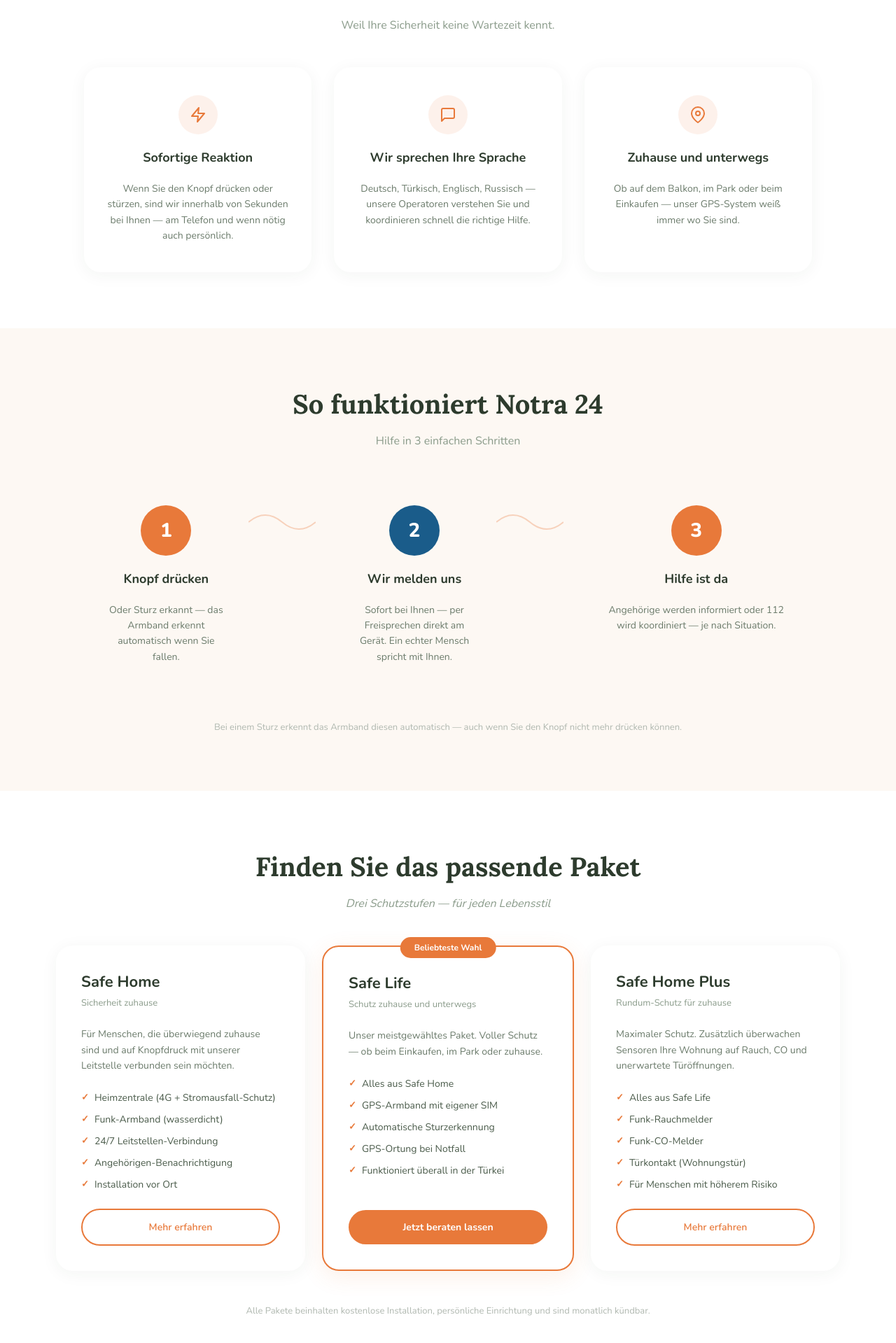
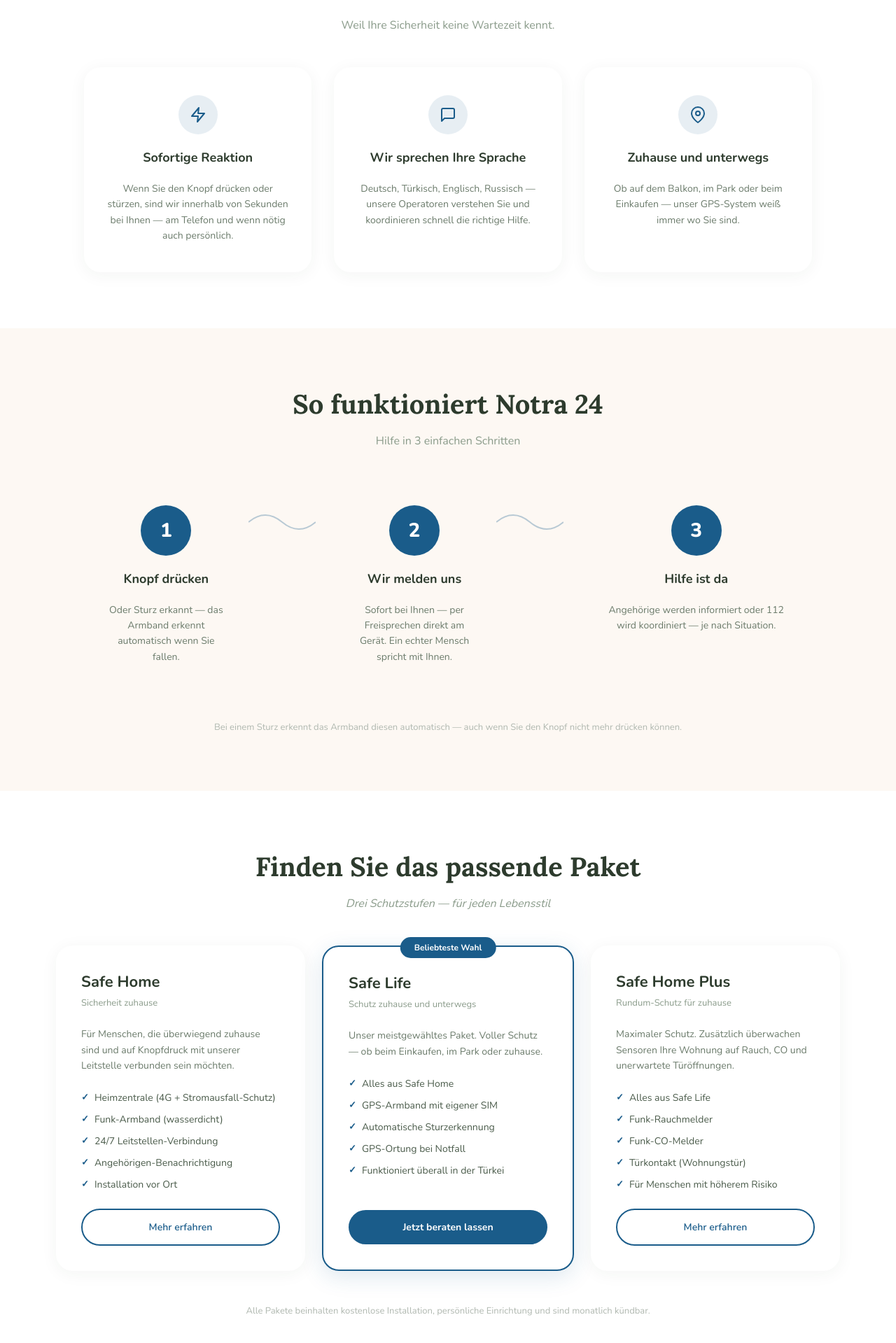
Before and after one commit to VISMA-Enterprise/notra24-website, a Next.js app: page / in a window 1280 px wide. Shown: the part 817-2736 px from the top of the page at 70% size. Built offline with nearby package versions, Linux system fonts and the light colour scheme.

Commit message:
fix: unified blue color scheme from logo, nav links to right

```diff
--- a/src/app/page.tsx
+++ b/src/app/page.tsx
@@ -9,7 +9,7 @@
   <svg width={size} height={size} viewBox="0 0 24 24" fill={fill}><path d="M20.84 4.61a5.5 5.5 0 00-7.78 0L12 5.67l-1.06-1.06a5.5 5.5 0 00-7.78 7.78l1.06 1.06L12 21.23l7.78-7.78 1.06-1.06a5.5 5.5 0 000-7.78z" stroke={color} strokeWidth="2" fill={fill}/></svg>
 );
 
-const Check = () => <span style={{ color: "#E8793A", fontWeight: 700, fontSize: 13 }}>✓</span>;
+const Check = () => <span style={{ color: "#1A5C8A", fontWeight: 700, fontSize: 13 }}>✓</span>;
 
 const FAQs = [
   { q: "Muss ich einen Vertrag unterschreiben?", a: "Nein, Notra 24 ist monatlich kündbar, ohne lange Vertragslaufzeiten." },
@@ -36,14 +36,14 @@
           {["Angebot","So funktioniert's","Pakete","Über uns","Kontakt"].map(l => (
             <a key={l} href={`#${l.toLowerCase().replace(/[^a-z]/g,"")}`} style={{ color: "#5A6B5A", fontSize: 14, textDecoration: "none" }}>{l}</a>
           ))}
-        </div>
-        <div style={{ display: "flex", alignItems: "center", gap: 16 }}>
+          <div style={{ display: "flex", alignItems: "center", gap: 16, marginLeft: 16 }}>
           <div style={{ display: "flex", gap: 4 }}>
             {["DE","TR","EN","RU"].map((lang,i) => (
               <span key={lang} style={{ padding: "4px 8px", fontSize: 12, fontWeight: i===0?700:400, color: i===0?"#fff":"#8A9B8A", backgroundColor: i===0?"#1A5C8A":"transparent", borderRadius: 4 }}>{lang}</span>
             ))}
           </div>
           <a href="#kontakt" style={{ backgroundColor: "#1A5C8A", color: "#fff", padding: "12px 24px", borderRadius: 24, fontSize: 14, fontWeight: 700, textDecoration: "none" }}>Jetzt beraten lassen</a>
+          </div>
         </div>
       </nav>
 
@@ -88,12 +88,12 @@
         </div>
         <div style={{ display: "flex", gap: 32, width: "100%" }}>
           {[
-            { icon: <svg width="24" height="24" viewBox="0 0 24 24" fill="none"><path d="M13 2L3 14h9l-1 8 10-12h-9l1-8z" stroke="#E8793A" strokeWidth="2" strokeLinecap="round" strokeLinejoin="round"/></svg>, title: "Sofortige Reaktion", desc: "Wenn Sie den Knopf drücken oder stürzen, sind wir innerhalb von Sekunden bei Ihnen — am Telefon und wenn nötig auch persönlich." },
-            { icon: <svg width="24" height="24" viewBox="0 0 24 24" fill="none"><path d="M21 15a2 2 0 01-2 2H7l-4 4V5a2 2 0 012-2h14a2 2 0 012 2z" stroke="#E8793A" strokeWidth="2" strokeLinecap="round" strokeLinejoin="round"/></svg>, title: "Wir sprechen Ihre Sprache", desc: "Deutsch, Türkisch, Englisch, Russisch — unsere Operatoren verstehen Sie und koordinieren schnell die richtige Hilfe." },
-            { icon: <svg width="24" height="24" viewBox="0 0 24 24" fill="none"><path d="M21 10c0 7-9 13-9 13s-9-6-9-13a9 9 0 0118 0z" stroke="#E8793A" strokeWidth="2"/><circle cx="12" cy="10" r="3" stroke="#E8793A" strokeWidth="2"/></svg>, title: "Zuhause und unterwegs", desc: "Ob auf dem Balkon, im Park oder beim Einkaufen — unser GPS-System weiß immer wo Sie sind." },
+            { icon: <svg width="24" height="24" viewBox="0 0 24 24" fill="none"><path d="M13 2L3 14h9l-1 8 10-12h-9l1-8z" stroke="#1A5C8A" strokeWidth="2" strokeLinecap="round" strokeLinejoin="round"/></svg>, title: "Sofortige Reaktion", desc: "Wenn Sie den Knopf drücken oder stürzen, sind wir innerhalb von Sekunden bei Ihnen — am Telefon und wenn nötig auch persönlich." },
+            { icon: <svg width="24" height="24" viewBox="0 0 24 24" fill="none"><path d="M21 15a2 2 0 01-2 2H7l-4 4V5a2 2 0 012-2h14a2 2 0 012 2z" stroke="#1A5C8A" strokeWidth="2" strokeLinecap="round" strokeLinejoin="round"/></svg>, title: "Wir sprechen Ihre Sprache", desc: "Deutsch, Türkisch, Englisch, Russisch — unsere Operatoren verstehen Sie und koordinieren schnell die richtige Hilfe." },
+            { icon: <svg width="24" height="24" viewBox="0 0 24 24" fill="none"><path d="M21 10c0 7-9 13-9 13s-9-6-9-13a9 9 0 0118 0z" stroke="#1A5C8A" strokeWidth="2"/><circle cx="12" cy="10" r="3" stroke="#1A5C8A" strokeWidth="2"/></svg>, title: "Zuhause und unterwegs", desc: "Ob auf dem Balkon, im Park oder beim Einkaufen — unser GPS-System weiß immer wo Sie sind." },
           ].map(c => (
             <div key={c.title} style={{ flex: 1, display: "flex", flexDirection: "column", alignItems: "center", gap: 20, padding: "40px 32px", backgroundColor: "#fff", borderRadius: 24, boxShadow: "0 4px 24px rgba(45,59,45,0.05)" }}>
-              <div style={{ width: 56, height: 56, borderRadius: "50%", backgroundColor: "#E8793A1A", display: "flex", alignItems: "center", justifyContent: "center" }}>{c.icon}</div>
+              <div style={{ width: 56, height: 56, borderRadius: "50%", backgroundColor: "#1A5C8A1A", display: "flex", alignItems: "center", justifyContent: "center" }}>{c.icon}</div>
               <h3 style={{ fontSize: 18, fontWeight: 700, color: "#2D3B2D" }}>{c.title}</h3>
               <p style={{ fontSize: 14, lineHeight: 1.6, color: "#6B7B6B", textAlign: "center" }}>{c.desc}</p>
             </div>
@@ -109,9 +109,9 @@
         </div>
         <div style={{ display: "flex", alignItems: "flex-start", gap: 24, width: "100%" }}>
           {[
-            { num: "1", bg: "#E8793A", title: "Knopf drücken", desc: "Oder Sturz erkannt — das Armband erkennt automatisch wenn Sie fallen." },
+            { num: "1", bg: "#1A5C8A", title: "Knopf drücken", desc: "Oder Sturz erkannt — das Armband erkennt automatisch wenn Sie fallen." },
             { num: "2", bg: "#1A5C8A", title: "Wir melden uns", desc: "Sofort bei Ihnen — per Freisprechen direkt am Gerät. Ein echter Mensch spricht mit Ihnen." },
-            { num: "3", bg: "#E8793A", title: "Hilfe ist da", desc: "Angehörige werden informiert oder 112 wird koordiniert — je nach Situation." },
+            { num: "3", bg: "#1A5C8A", title: "Hilfe ist da", desc: "Angehörige werden informiert oder 112 wird koordiniert — je nach Situation." },
           ].map((s, i) => (
             <div key={s.num} style={{ display: "flex", alignItems: "flex-start", flex: 1 }}>
               <div style={{ flex: 1, display: "flex", flexDirection: "column", alignItems: "center", gap: 20, padding: 32 }}>
@@ -119,7 +119,7 @@
                 <h3 style={{ fontSize: 18, fontWeight: 700, color: "#2D3B2D" }}>{s.title}</h3>
                 <p style={{ fontSize: 14, lineHeight: 1.6, color: "#6B7B6B", textAlign: "center" }}>{s.desc}</p>
               </div>
-              {i < 2 && <div style={{ paddingTop: 36, flexShrink: 0 }}><svg width="96" height="40" viewBox="0 0 96 40"><path d="M0,20 Q24,0 48,20 Q72,40 96,20" stroke="#E8793A" strokeWidth="2" fill="none" opacity="0.3"/></svg></div>}
+              {i < 2 && <div style={{ paddingTop: 36, flexShrink: 0 }}><svg width="96" height="40" viewBox="0 0 96 40"><path d="M0,20 Q24,0 48,20 Q72,40 96,20" stroke="#1A5C8A" strokeWidth="2" fill="none" opacity="0.3"/></svg></div>}
             </div>
           ))}
         </div>
@@ -138,14 +138,14 @@
             { name: "Safe Life", sub: "Schutz zuhause und unterwegs", desc: "Unser meistgewähltes Paket. Voller Schutz — ob beim Einkaufen, im Park oder zuhause.", features: ["Alles aus Safe Home","GPS-Armband mit eigener SIM","Automatische Sturzerkennung","GPS-Ortung bei Notfall","Funktioniert überall in der Türkei"], cta: "Jetzt beraten lassen", hl: true },
             { name: "Safe Home Plus", sub: "Rundum-Schutz für zuhause", desc: "Maximaler Schutz. Zusätzlich überwachen Sensoren Ihre Wohnung auf Rauch, CO und unerwartete Türöffnungen.", features: ["Alles aus Safe Life","Funk-Rauchmelder","Funk-CO-Melder","Türkontakt (Wohnungstür)","Für Menschen mit höherem Risiko"], cta: "Mehr erfahren", hl: false },
           ].map(p => (
-            <div key={p.name} style={{ flex: 1, display: "flex", flexDirection: "column", gap: 24, padding: 36, backgroundColor: "#fff", borderRadius: 24, border: p.hl ? "2px solid #E8793A" : "none", boxShadow: p.hl ? "0 8px 32px rgba(232,121,58,0.12)" : "0 4px 24px rgba(45,59,45,0.05)", position: "relative" }}>
-              {p.hl && <div style={{ position: "absolute", top: -14, left: "50%", transform: "translateX(-50%)", backgroundColor: "#E8793A", color: "#fff", padding: "6px 20px", borderRadius: 20, fontSize: 12, fontWeight: 700 }}>Beliebteste Wahl</div>}
+            <div key={p.name} style={{ flex: 1, display: "flex", flexDirection: "column", gap: 24, padding: 36, backgroundColor: "#fff", borderRadius: 24, border: p.hl ? "2px solid #1A5C8A" : "none", boxShadow: p.hl ? "0 8px 32px rgba(26,92,138,0.15)" : "0 4px 24px rgba(45,59,45,0.05)", position: "relative" }}>
+              {p.hl && <div style={{ position: "absolute", top: -14, left: "50%", transform: "translateX(-50%)", backgroundColor: "#1A5C8A", color: "#fff", padding: "6px 20px", borderRadius: 20, fontSize: 12, fontWeight: 700 }}>Beliebteste Wahl</div>}
               <div><h3 style={{ fontSize: 22, fontWeight: 700, color: "#2D3B2D" }}>{p.name}</h3><p style={{ fontSize: 13, color: "#8A9B8A", marginTop: 4 }}>{p.sub}</p></div>
               <p style={{ fontSize: 14, lineHeight: 1.6, color: "#6B7B6B" }}>{p.desc}</p>
               <div style={{ display: "flex", flexDirection: "column", gap: 10 }}>
                 {p.features.map(f => <div key={f} style={{ display: "flex", alignItems: "center", gap: 8 }}><Check /><span style={{ fontSize: 14, color: "#4A5B4A" }}>{f}</span></div>)}
               </div>
-              <a href="#kontakt" style={{ display: "flex", justifyContent: "center", padding: 14, borderRadius: 28, fontSize: 14, fontWeight: p.hl ? 700 : 600, textDecoration: "none", backgroundColor: p.hl ? "#E8793A" : "transparent", color: p.hl ? "#fff" : "#E8793A", border: p.hl ? "none" : "2px solid #E8793A", marginTop: "auto" }}>{p.cta}</a>
+              <a href="#kontakt" style={{ display: "flex", justifyContent: "center", padding: 14, borderRadius: 28, fontSize: 14, fontWeight: p.hl ? 700 : 600, textDecoration: "none", backgroundColor: p.hl ? "#1A5C8A" : "transparent", color: p.hl ? "#fff" : "#1A5C8A", border: p.hl ? "none" : "2px solid #1A5C8A", marginTop: "auto" }}>{p.cta}</a>
             </div>
           ))}
         </div>
@@ -161,7 +161,7 @@
         <div style={{ display: "flex", gap: 24, width: "100%", maxWidth: 1400 }}>
           {[
             { ini: "HM", name: "Hans M., 78 Jahre", loc: "Konyaaltı, Antalya", q: "\"Seit meiner Frau nicht mehr da ist, lebe ich allein. Mit Notra 24 fühle ich mich nicht mehr allein — die sind wirklich immer da, auch nachts um 3 Uhr.\"", bg: "#1A5C8A" },
-            { ini: "AY", name: "Ayşe Y., 71 Jahre", loc: "Lara, Antalya", q: "\"Benim kızım İstanbul'da yaşıyor. Notra 24 sayesinde kızım her zaman güvende olduğumu biliyor. Çok teşekkürler!\"", bg: "#E8793A" },
+            { ini: "AY", name: "Ayşe Y., 71 Jahre", loc: "Lara, Antalya", q: "\"Benim kızım İstanbul'da yaşıyor. Notra 24 sayesinde kızım her zaman güvende olduğumu biliyor. Çok teşekkürler!\"", bg: "#2E7EB5" },
             { ini: "MK", name: "Margaret K., 69 Jahre", loc: "Belek, Antalya", q: "\"I had a fall last winter and couldn't reach my phone. The bracelet detected it automatically and Notra called me within seconds. Absolutely life-saving.\"", bg: "#1A5C8A" },
           ].map(t => (
             <div key={t.name} style={{ flex: 1, display: "flex", flexDirection: "column", gap: 16, padding: 32, backgroundColor: "#fff", borderRadius: 24 }}>
@@ -170,7 +170,7 @@
                 <div><div style={{ fontSize: 14, fontWeight: 600, color: "#2D3B2D" }}>{t.name}</div><div style={{ fontSize: 12, color: "#8A9B8A" }}>{t.loc}</div></div>
               </div>
               <p style={{ fontSize: 14, lineHeight: 1.6, color: "#6B7B6B" }}>{t.q}</p>
-              <div style={{ color: "#E8793A", fontSize: 14 }}>★★★★★</div>
+              <div style={{ color: "#D4943A", fontSize: 14 }}>★★★★★</div>
             </div>
           ))}
         </div>
@@ -183,7 +183,7 @@
           <p style={{ fontSize: 15, lineHeight: 1.7, color: "#6B7B6B" }}>Notra 24 wurde gegründet, weil wir gesehen haben, wie viele ältere Menschen in Antalya allein leben — ohne Sicherheitsnetz. Wir haben eine professionelle Leitstelle aufgebaut, die nach dem Vorbild des Deutschen Roten Kreuzes arbeitet.</p>
           <p style={{ fontSize: 15, lineHeight: 1.7, color: "#6B7B6B" }}>Unsere mehrsprachigen Operatoren sind rund um die Uhr für Sie da. Keine Warteschleife, kein Anrufbeantworter — ein echter Mensch hebt ab.</p>
           <div style={{ display: "flex", paddingTop: 16 }}>
-            {[{v:"24/7",l:"Erreichbar",c:"#1A5C8A"},{v:"4",l:"Sprachen",c:"#1A5C8A"},{v:"< 10s",l:"Reaktionszeit",c:"#E8793A"},{v:"Antalya",l:"Türkei",c:"#1A5C8A"}].map((s,i,a) => (
+            {[{v:"24/7",l:"Erreichbar",c:"#1A5C8A"},{v:"4",l:"Sprachen",c:"#1A5C8A"},{v:"< 10s",l:"Reaktionszeit",c:"#1A5C8A"},{v:"Antalya",l:"Türkei",c:"#1A5C8A"}].map((s,i,a) => (
               <div key={s.l} style={{ flex: 1, display: "flex", flexDirection: "column", alignItems: "center", gap: 4, padding: 16, borderRight: i<a.length-1?"1px solid rgba(45,59,45,0.1)":"none" }}>
                 <span style={{ fontSize: 32, fontWeight: 800, color: s.c }}>{s.v}</span>
                 <span style={{ fontSize: 12, color: "#8A9B8A" }}>{s.l}</span>
@@ -204,7 +204,7 @@
             <div key={i} style={{ borderBottom: i<FAQs.length-1?"1px solid rgba(45,59,45,0.1)":"none" }}>
               <button onClick={() => setOpenFaq(openFaq===i?-1:i)} style={{ display: "flex", alignItems: "center", justifyContent: "space-between", width: "100%", padding: "20px 0", border: "none", background: "none", cursor: "pointer", fontFamily: "'Nunito', sans-serif" }}>
                 <span style={{ fontSize: 16, color: "#4A5B4A", textAlign: "left" }}>{faq.q}</span>
-                <span style={{ color: "#E8793A", fontSize: 20, flexShrink: 0, marginLeft: 16 }}>{openFaq===i?"−":"+"}</span>
+                <span style={{ color: "#1A5C8A", fontSize: 20, flexShrink: 0, marginLeft: 16 }}>{openFaq===i?"−":"+"}</span>
               </button>
               {openFaq===i && <div style={{ paddingBottom: 20, fontSize: 14, lineHeight: 1.6, color: "#6B7B6B" }}>{faq.a}</div>}
             </div>
@@ -218,7 +218,7 @@
           <h2 style={{ fontFamily: "'Lora', serif", fontSize: 36, fontWeight: 700, color: "#2D3B2D" }}>Wir freuen uns auf Ihren Anruf.</h2>
           <p style={{ fontSize: 15, lineHeight: 1.7, color: "#6B7B6B" }}>Kein Druck, kein Verkaufsgespräch — wir beraten Sie ehrlich, welches Paket für Sie passt.</p>
           <div style={{ display: "flex", flexDirection: "column", gap: 16, paddingTop: 8 }}>
-            <div style={{ display: "flex", alignItems: "center", gap: 12 }}><span style={{ color: "#E8793A", fontWeight: 600, fontSize: 14 }}>+90 XXX XXX XX XX</span><span style={{ color: "#8A9B8A", fontSize: 12 }}>Mo-So, 24 Stunden</span></div>
+            <div style={{ display: "flex", alignItems: "center", gap: 12 }}><span style={{ color: "#1A5C8A", fontWeight: 600, fontSize: 14 }}>+90 XXX XXX XX XX</span><span style={{ color: "#8A9B8A", fontSize: 12 }}>Mo-So, 24 Stunden</span></div>
             <span style={{ color: "#4A5B4A", fontSize: 14 }}>info@notra24.com</span>
             <span style={{ color: "#4A5B4A", fontSize: 14 }}>Antalya, Türkei</span>
           </div>
@@ -240,7 +240,7 @@
             <label style={{ fontSize: 13, color: "#6B7B6B" }}>Nachricht (optional)</label>
             <textarea rows={3} placeholder="Ihre Nachricht..." style={{ backgroundColor: "#fff", border: "1px solid rgba(45,59,45,0.12)", borderRadius: 12, padding: "12px 16px", fontSize: 14, color: "#4A5B4A", outline: "none", resize: "none", fontFamily: "'Nunito', sans-serif" }} />
           </div>
-          <button style={{ backgroundColor: "#E8793A", color: "#fff", padding: 16, borderRadius: 28, fontSize: 15, fontWeight: 700, border: "none", cursor: "pointer", fontFamily: "'Nunito', sans-serif" }}>Rückruf anfragen</button>
+          <button style={{ backgroundColor: "#1A5C8A", color: "#fff", padding: 16, borderRadius: 28, fontSize: 15, fontWeight: 700, border: "none", cursor: "pointer", fontFamily: "'Nunito', sans-serif" }}>Rückruf anfragen</button>
         </div>
       </section>
 
```
